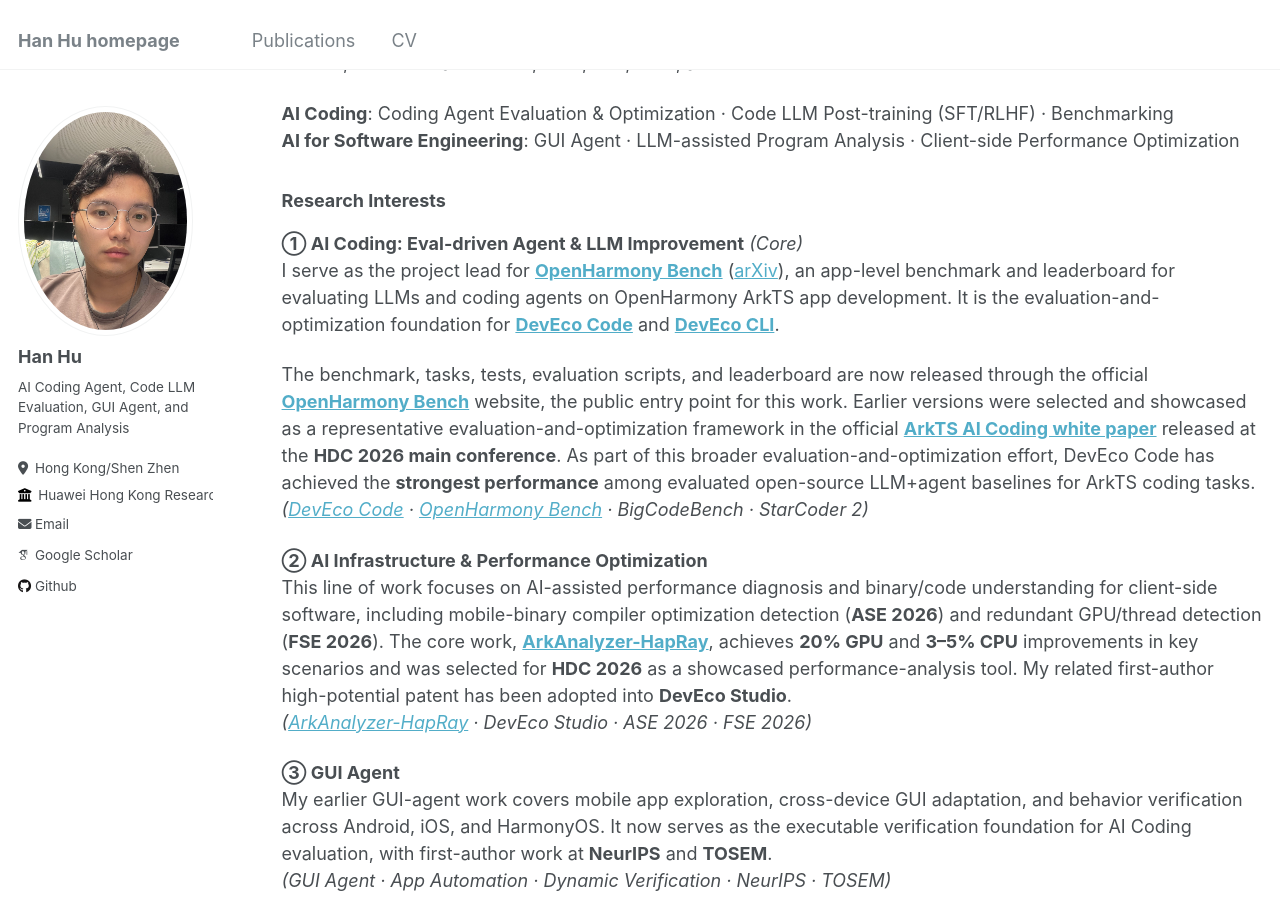
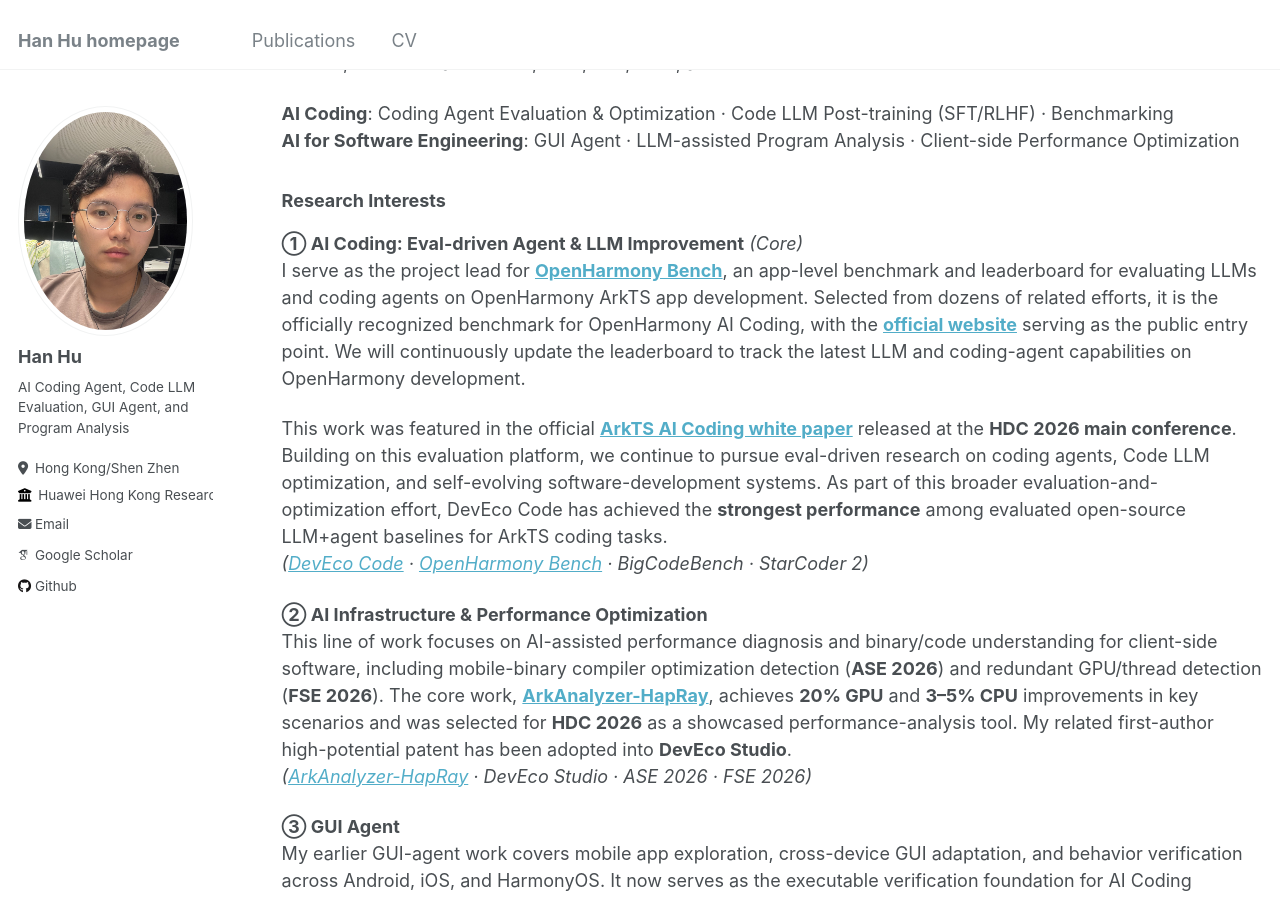
Before and after one commit to huhanGitHub/huhanGitHub.github.io, a Jekyll site: the page built from _pages/about.md, in a window 1280 px wide and 900 px high, scrolled down 383 px. Built offline with Jekyll 4.4.1, drawn with Linux system fonts in a browser that asks for light colours; some web fonts are replaced.

Commit message:
Refine OpenHarmony Bench description

```diff
--- a/_pages/about.md
+++ b/_pages/about.md
@@ -23,9 +23,9 @@ My Ph.D. research produced **5+ first-author CCF-A / CORE A\*** papers across to
 ### Research Interests
 
 **① AI Coding: Eval-driven Agent & LLM Improvement** *(Core)*
-I serve as the project lead for **[OpenHarmony Bench](https://bench.matrix.openharmony.cn/)** ([arXiv](https://arxiv.org/abs/2608.16022)), an app-level benchmark and leaderboard for evaluating LLMs and coding agents on OpenHarmony ArkTS app development. It is the evaluation-and-optimization foundation for **[DevEco Code](https://gitcode.com/openharmony-sig/deveco-code)** and **[DevEco CLI](https://gitcode.com/openharmony-sig/deveco-cli)**.
+I serve as the project lead for **[OpenHarmony Bench](https://bench.matrix.openharmony.cn/)**, an app-level benchmark and leaderboard for evaluating LLMs and coding agents on OpenHarmony ArkTS app development. Selected from dozens of related efforts, it is the officially recognized benchmark for OpenHarmony AI Coding, with the **[official website](https://bench.matrix.openharmony.cn/)** serving as the public entry point. We will continuously update the leaderboard to track the latest LLM and coding-agent capabilities on OpenHarmony development.
 
-The benchmark, tasks, tests, evaluation scripts, and leaderboard are now released through the official **[OpenHarmony Bench](https://bench.matrix.openharmony.cn/)** website, the public entry point for this work. Earlier versions were selected and showcased as a representative evaluation-and-optimization framework in the official **[ArkTS AI Coding white paper](https://developer.huawei.com/consumer/cn/doc/guidebook/aitech2026-1-0000002594922404)** released at the **HDC 2026 main conference**. As part of this broader evaluation-and-optimization effort, DevEco Code has achieved the **strongest performance** among evaluated open-source LLM+agent baselines for ArkTS coding tasks.
+This work was featured in the official **[ArkTS AI Coding white paper](https://developer.huawei.com/consumer/cn/doc/guidebook/aitech2026-1-0000002594922404)** released at the **HDC 2026 main conference**. Building on this evaluation platform, we continue to pursue eval-driven research on coding agents, Code LLM optimization, and self-evolving software-development systems. As part of this broader evaluation-and-optimization effort, DevEco Code has achieved the **strongest performance** among evaluated open-source LLM+agent baselines for ArkTS coding tasks.
 *([DevEco Code](https://gitcode.com/openharmony-sig/deveco-code) · [OpenHarmony Bench](https://bench.matrix.openharmony.cn/) · BigCodeBench · StarCoder 2)*
 
 **② AI Infrastructure & Performance Optimization**
```
